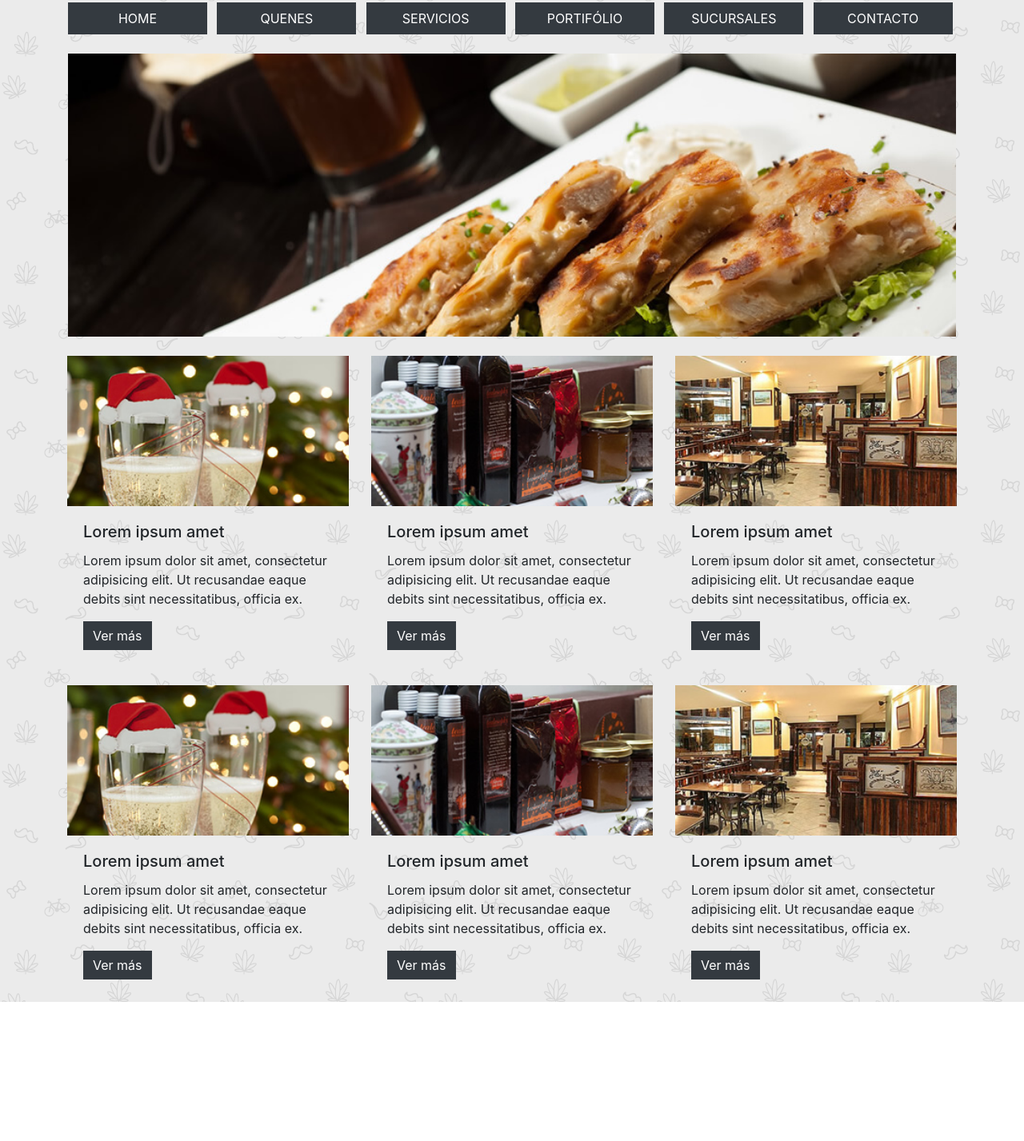
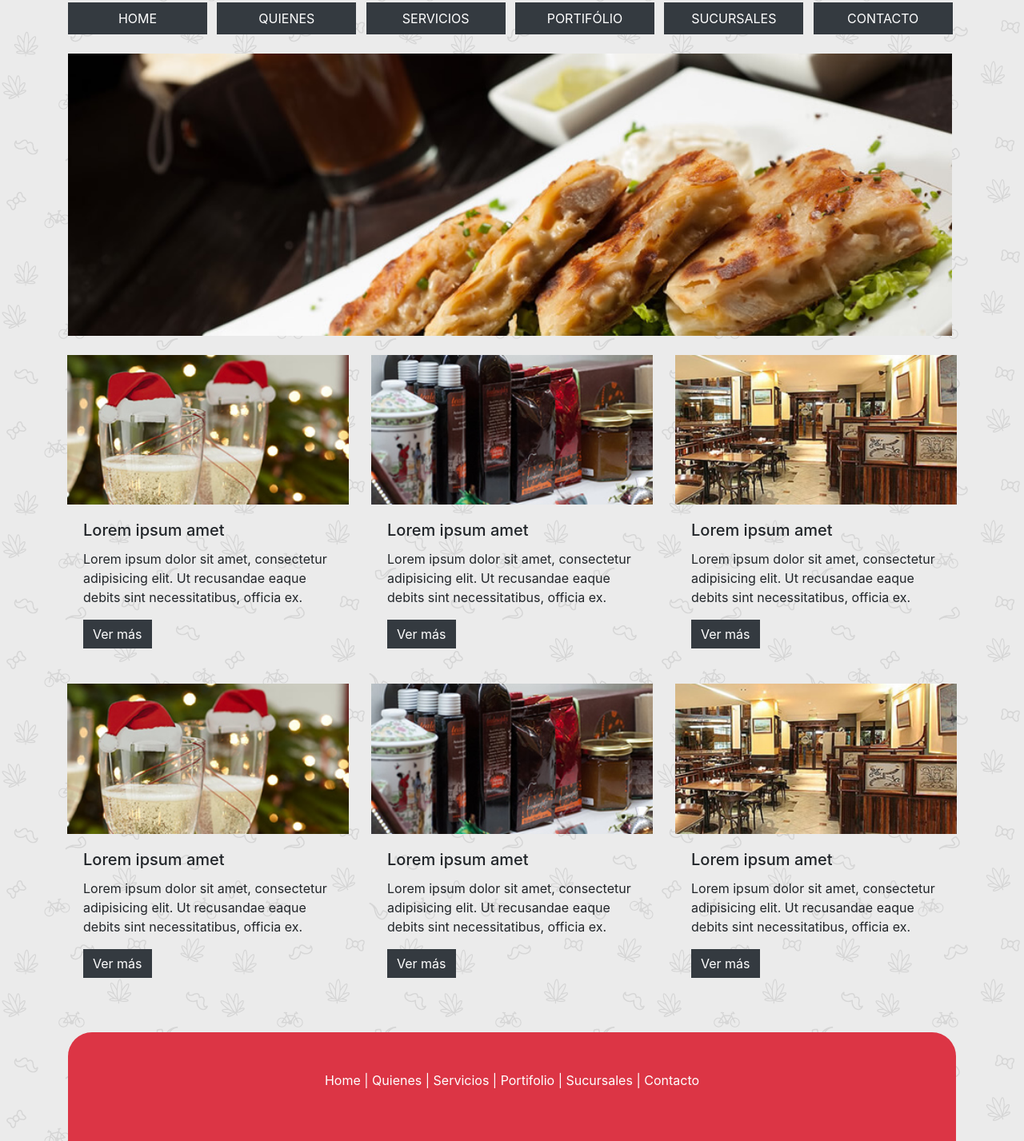
Before and after one commit to ClaudiaYapuchura/ProjetoKitcheningBootstrap-GenerationBrasil, a plain HTML site: page index.html in a window 1280 px wide. Shown: the part 213-1640 px from the top of the page at 80% size. Before the commit the page ends 1466 px from the top, so only its background shows below. Drawn offline with nearby package versions, Linux system fonts and the light colour scheme.

Commit message:
Adicionar Footer da página

```diff
--- a/index.html
+++ b/index.html
@@ -4,6 +4,7 @@
     <meta charset="UTF-8">
     <meta name="viewport" content="width=device-width, initial-scale=1.0">
     <title>Projeto Kitchening</title>
+    <!--Bootstrap CSS-->
     <link rel="stylesheet" href="https://stackpath.bootstrapcdn.com/bootstrap/4.1.3/css/bootstrap.min.css" integrity="sha384-MCw98/SFnGE8fJT3GXwEOngsV7Zt27NXFoaoApmYm81iuXoPkFOJwJ8ERdknLPMO" crossorigin="anonymous">
 </head>
 <!--Logo-->
@@ -17,11 +18,11 @@
     <!--Menu-->
     <div class="container mb-3">
         <ul class="nav nav-pills nav-fill">
-            <li class="nav-item mr-2">
+            <li class="nav-item mr-2 ">
                 <a class="nav-link bg-dark mb-2 rounded-0 active" style="width: 174px;" href="#">HOME</a>
             </li>
             <li class="nav-item mr-2">
-                <a class="nav-link bg-dark mb-1 rounded-0 active" style="width: 174px;" href="#">QUENES</a>
+                <a class="nav-link bg-dark mb-1 rounded-0 active" style="width: 174px;" href="#">QUIENES</a>
             </li>
             <li class="nav-item mr-2">
                 <a class="nav-link bg-dark mb-1 rounded-0 active" style="width: 174px;" href="#">SERVICIOS</a>
@@ -41,11 +42,12 @@
 
     <!--Banner-->
     <div class="container">
-        <img src="assets/img/banner.jpg" width="1110px" alt="Banner do Restaurante">
+        <img src="assets/img/banner.jpg" width="1105px" alt="Banner do Restaurante">
     <!--/Banner-->
 
     <!--Cards-->
         <div class="container-columns mb-2 mt-4">
+            <!--Primeiro card-->
             <div class="row d-flex justify-content-around">
                 <div class="card bg-transparent border-0" style="width: 22rem;">
                     <img class="card-img-top rounded-0" src="assets/img/card3.jpg" alt="Imagem de capa do card">
@@ -73,6 +75,7 @@
                 </div>
             </div>
         </div>
+        <!--Primeiro card-->
         <!--Segundo Card-->
         <div class="container-columns mb-2 mt-4">
             <div class="row d-flex justify-content-around">
@@ -102,13 +105,21 @@
                 </div>
             </div>
         </div>
+
         <!--/Segundo Card-->
         <!--/Cards-->
+        <footer>
+            <div class="container bg-danger text-white text-center justify-content-center mt-5 p-5" style="border-top-left-radius: 30px; border-top-right-radius: 30px;">
+                <div class="row">
+                    <div class="col-md-12">
+                        <p>Home | Quienes | Servicios | Portifolio | Sucursales | Contacto</p>
+                    </div>
+                </div>
+            </div>
+        </footer>
+    </div>
 
-
-
-
-
+    <!--Bootstrap JS-->
     <script src="https://code.jquery.com/jquery-3.3.1.slim.min.js" integrity="sha384-q8i/X+965DzO0rT7abK41JStQIAqVgRVzpbzo5smXKp4YfRvH+8abtTE1Pi6jizo" crossorigin="anonymous"></script>
     <script src="https://cdnjs.cloudflare.com/ajax/libs/popper.js/1.14.3/umd/popper.min.js" integrity="sha384-ZMP7rVo3mIykV+2+9J3UJ46jBk0WLaUAdn689aCwoqbBJiSnjAK/l8WvCWPIPm49" crossorigin="anonymous"></script>
     <script src="https://stackpath.bootstrapcdn.com/bootstrap/4.1.3/js/bootstrap.min.js" integrity="sha384-ChfqqxuZUCnJSK3+MXmPNIyE6ZbWh2IMqE241rYiqJxyMiZ6OW/JmZQ5stwEULTy" crossorigin="anonymous"></script>
```
